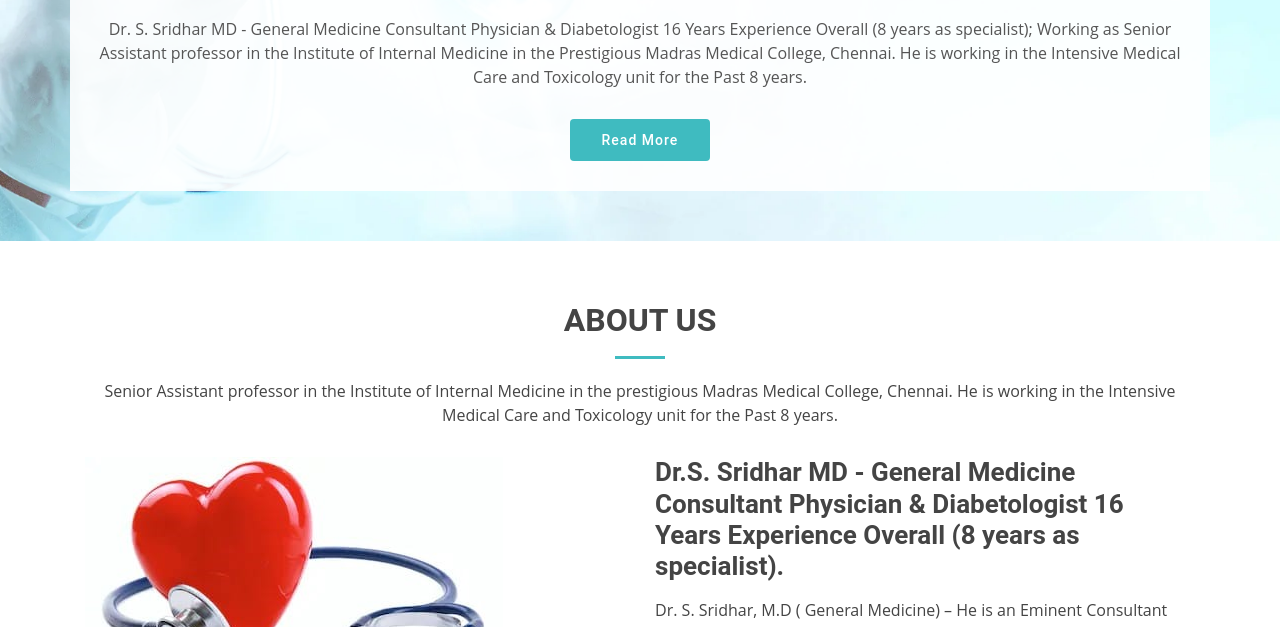
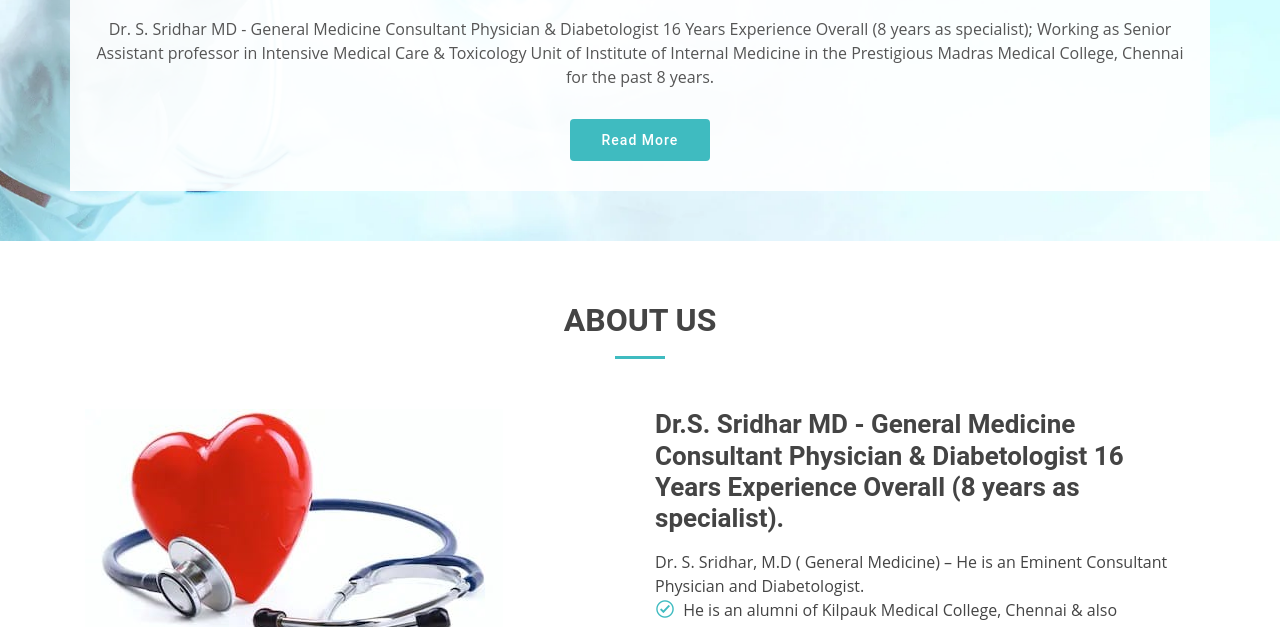
Before and after one commit to goodlifeclinic/dr-sridhar-clinic, a plain HTML site: page index.html in a window 1280 px wide. Shown: the part 559-1186 px from the top of the page. Drawn offline with Linux system fonts and the light colour scheme.

Commit message:
Update index.html

```diff
--- a/index.html
+++ b/index.html
@@ -108,7 +108,7 @@
             <p>Dr. S. Sridhar MD - General Medicine
 
               Consultant Physician & Diabetologist
-              16 Years Experience Overall  (8 years as specialist); Working as Senior Assistant professor in the Institute of Internal Medicine in the Prestigious Madras Medical College, Chennai. He is working in the Intensive Medical Care and Toxicology unit for the Past 8 years. </p>
+              16 Years Experience Overall  (8 years as specialist); Working as Senior Assistant professor in Intensive Medical Care & Toxicology Unit of Institute of Internal Medicine in the Prestigious Madras Medical College, Chennai  for the past 8 years. </p>
 
             <a href="#about" class="btn-get-started scrollto">Read More</a>
           </div>
@@ -160,7 +160,7 @@
             <div class="icon-box" data-aos="fade-up" data-aos-delay="100">
               <div class="icon"><i class="icofont-heart-beat"></i></div>
               <h4 class="title"><a href=""> Diabetic diet counseling</a></h4>
-              <p class="description"> He emphasizes an eating plan that includes a variety of personally and culturally specific food choices in the appropriate amounts of quality</p>
+              <p class="description"> He emphasizes an eating plan that includes a variety of personally and culturally specific food choices in the appropriate amounts and quality</p>
             </div>
           </div>
 
@@ -203,7 +203,7 @@
 
         <div class="section-title">
           <h2>About Us</h2>
-        <P> Senior Assistant professor in the Institute of Internal Medicine in the prestigious Madras Medical College, Chennai. He is working in the Intensive Medical Care and Toxicology unit for the Past 8 years. </p>
+
         </div>
 
         <div class="row">
```
